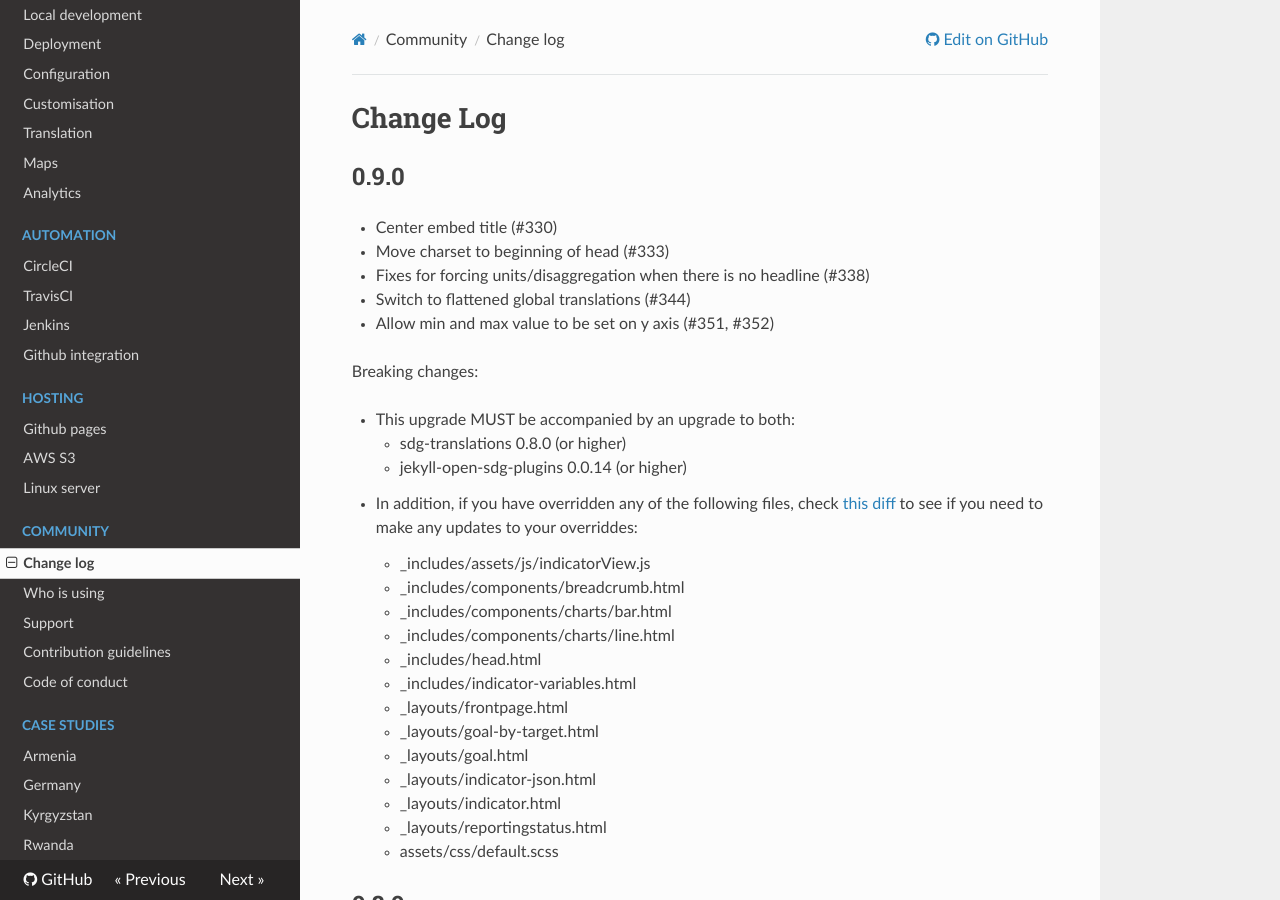
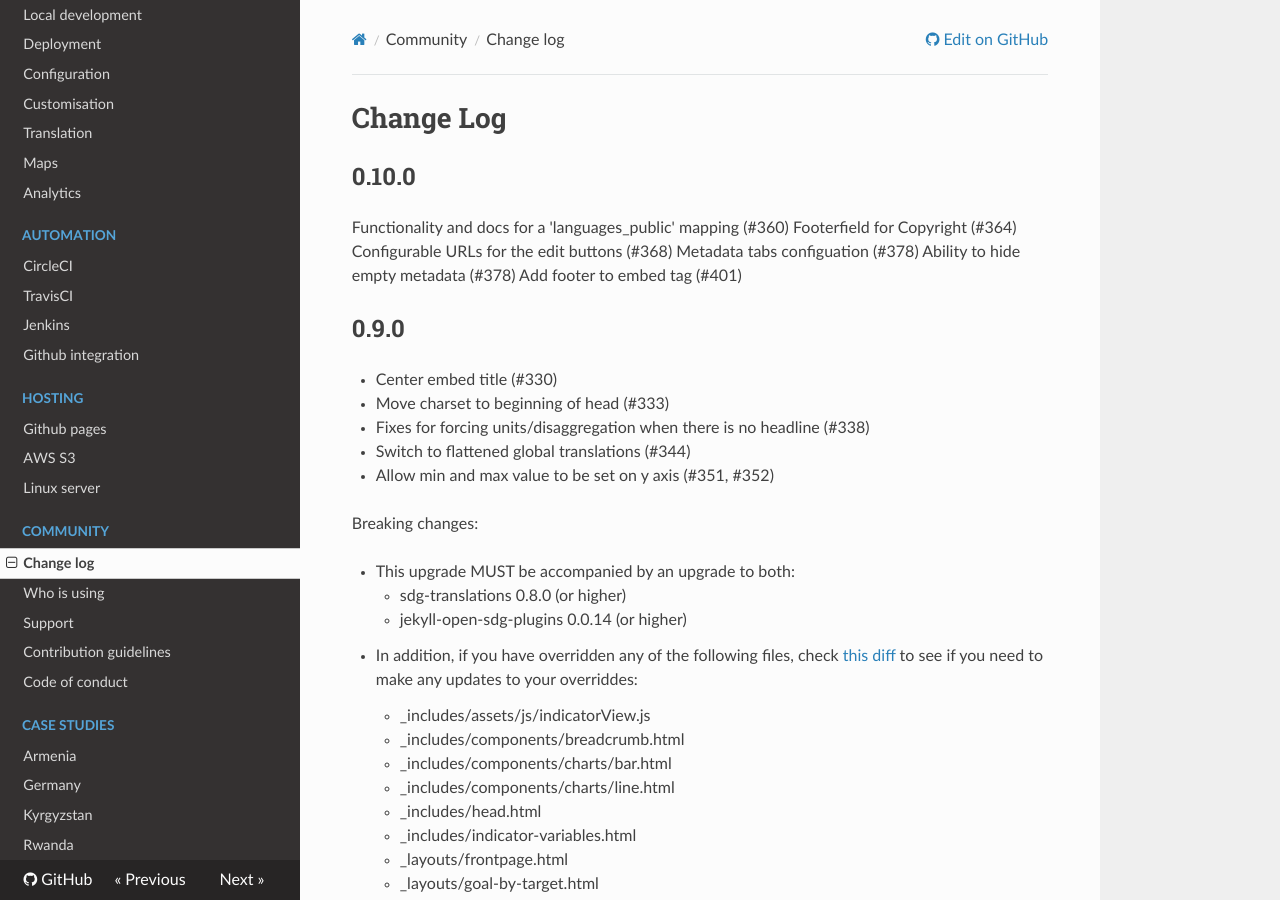
Before and after one commit to open-sdg/open-sdg, an MkDocs documentation site: the page built from docs/changelog.md, in a window 1280 px wide and 900 px high. Built offline with MkDocs 1.6.1, drawn with Linux system fonts in a browser that asks for light colours; nearby versions of some CDN libraries; old or Windows-style settings are respelled for this version of MkDocs.

Commit message:
Changelog updates for 0.10.0

```diff
--- a/docs/changelog.md
+++ b/docs/changelog.md
@@ -1,4 +1,13 @@
 <h1>Change Log</h1>
+
+## 0.10.0
+
+Functionality and docs for a 'languages_public' mapping (#360)
+Footerfield for Copyright (#364)
+Configurable URLs for the edit buttons (#368)
+Metadata tabs configuation (#378)
+Ability to hide empty metadata (#378)
+Add footer to embed tag (#401)
 
 ## 0.9.0
 
```
